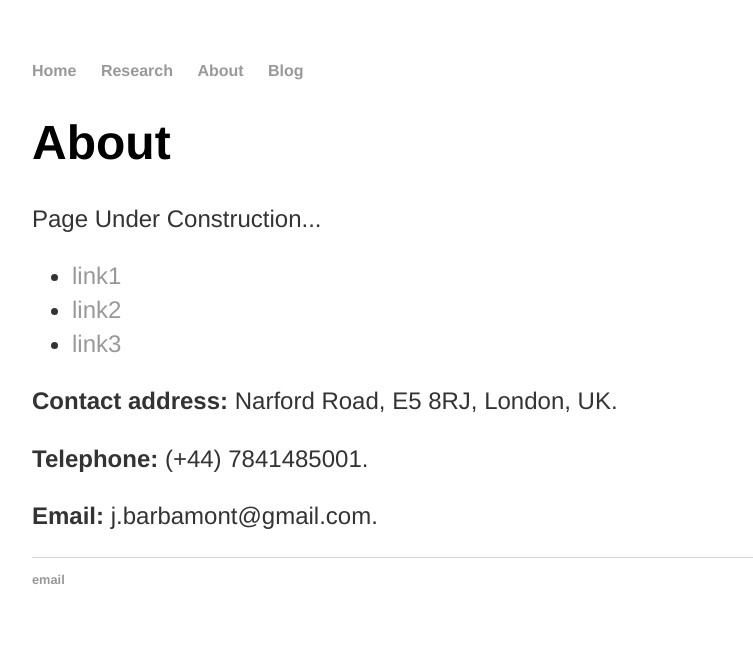
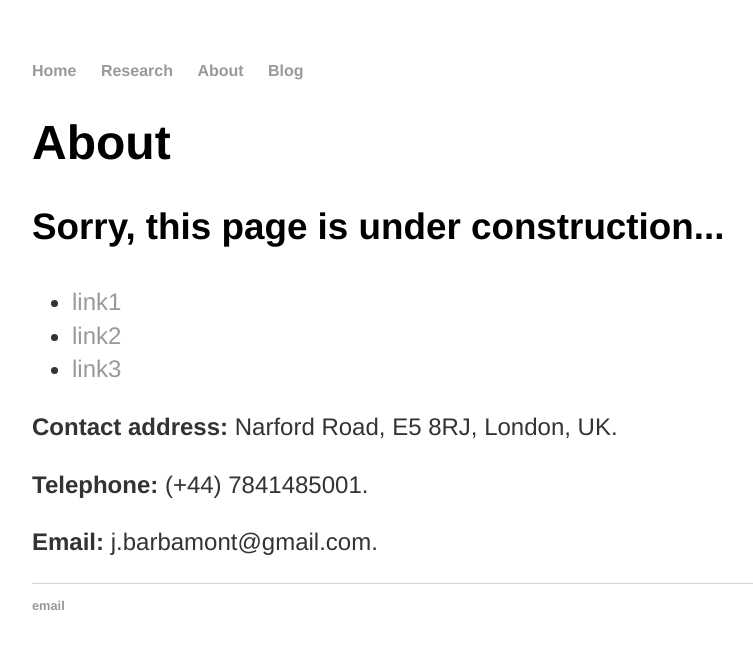
Before and after one commit to josebarbamontoya/josebarbamontoya.github.io, a Jekyll site: the page built from about/index.html, in a window 1280 px wide. Shown: the top 649 px of the page, without its empty margins (160-913 px from the left). Built offline with Jekyll 4.4.1, drawn with Linux system fonts in a browser that asks for light colours.

Commit message:
Update index.html

```diff
--- a/about/index.html
+++ b/about/index.html
@@ -5,8 +5,7 @@ title: Jose Barba-Montoya
 
 <div class="about">
   <h1>About</h1>
-	<p>Page Under Construction...</p>
-
+	<h3>Sorry, this page is under construction...</h3>
 		<ul class="contacts">
 				<li><a href="#">link1</a></li>
 				<li><a href="#">link2</a></li>
```
